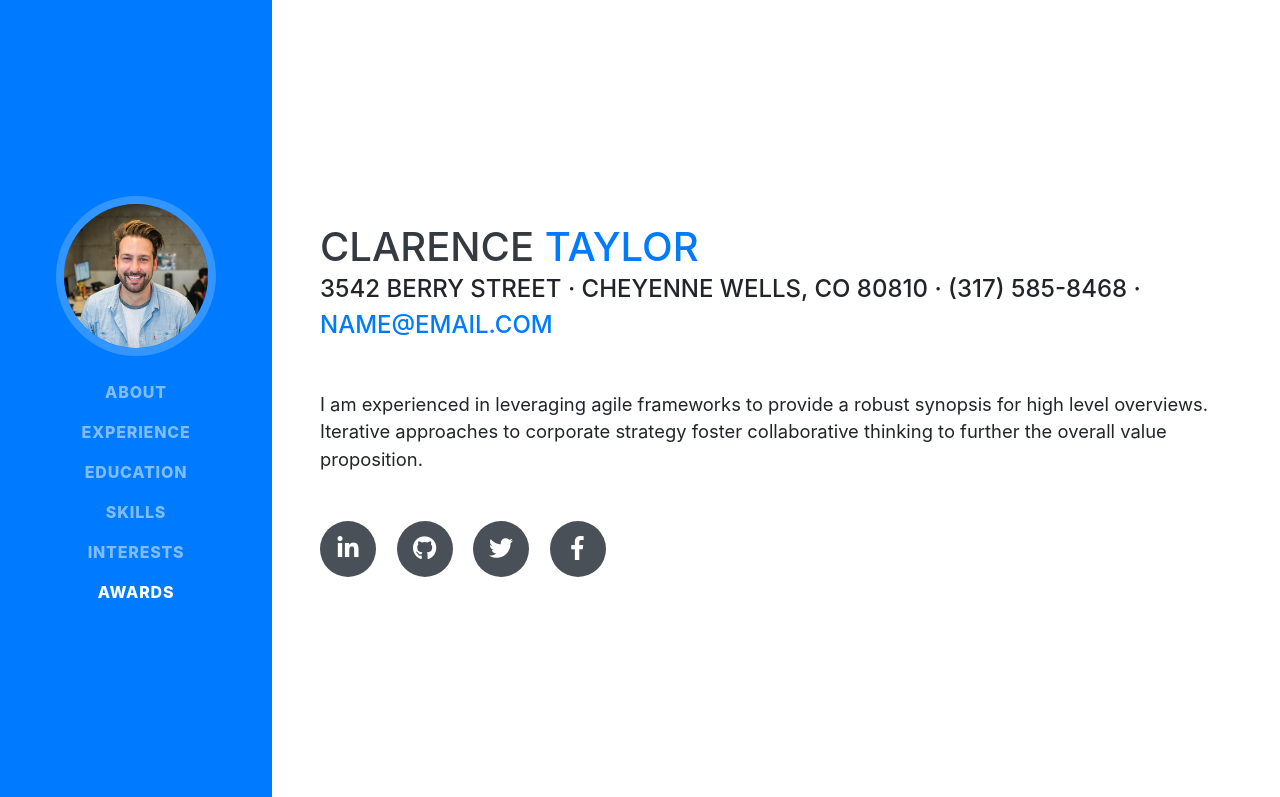
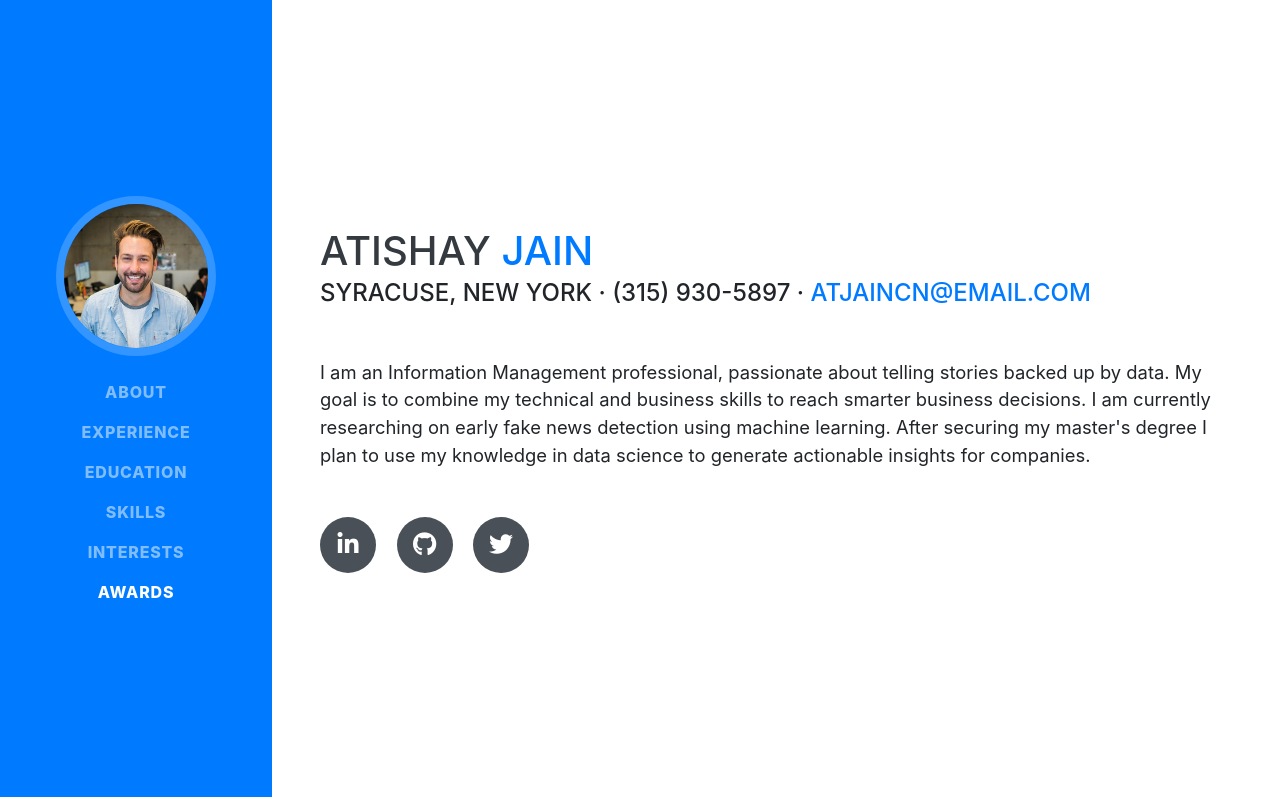
Before and after one commit to atishaycn/atishaycn.github.io, a website with bundled scripts: page index.html in a window 1280 px wide. Shown: the top 797 px of the page. Built offline with nearby package versions, Linux system fonts and the light colour scheme; a web font is replaced by a local one.

Commit message:
edited home page

```diff
--- a/index.html
+++ b/index.html
@@ -63,25 +63,22 @@
 
     <section class="resume-section p-3 p-lg-5 d-flex align-items-center" id="about">
       <div class="w-100">
-        <h1 class="mb-0">Clarence
-          <span class="text-primary">Taylor</span>
+        <h1 class="mb-0">Atishay
+          <span class="text-primary">Jain</span>
         </h1>
-        <div class="subheading mb-5">3542 Berry Street · Cheyenne Wells, CO 80810 · (317) 585-8468 ·
-          <a href="mailto:name@email.com">name@email.com</a>
+        <div class="subheading mb-5">Syracuse, New York · (315) 930-5897 ·
+          <a href="mailto:atjaincn@email.com">atjaincn@email.com</a>
         </div>
-        <p class="lead mb-5">I am experienced in leveraging agile frameworks to provide a robust synopsis for high level overviews. Iterative approaches to corporate strategy foster collaborative thinking to further the overall value proposition.</p>
+        <p class="lead mb-5">I am an Information Management professional, passionate about telling stories backed up by data. My goal is to combine my technical and business skills to reach smarter business decisions. I am currently researching on early fake news detection using machine learning. After securing my master's degree I plan to use my knowledge in data science to generate actionable insights for companies.</p>
         <div class="social-icons">
-          <a href="#">
+          <a href="https://linkedin.com/in/atishaycn/">
             <i class="fab fa-linkedin-in"></i>
           </a>
-          <a href="#">
+          <a href="https://github.com/atishaycn">
             <i class="fab fa-github"></i>
           </a>
-          <a href="#">
+          <a href="https://twitter.com/theatishay">
             <i class="fab fa-twitter"></i>
-          </a>
-          <a href="#">
-            <i class="fab fa-facebook-f"></i>
           </a>
         </div>
       </div>
```
